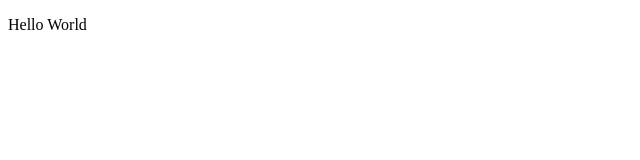
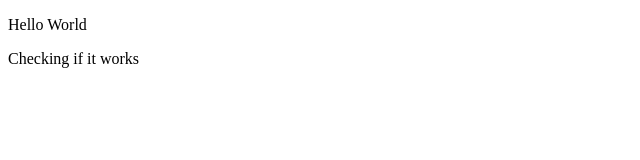
Before and after one commit to Lyatsa/testing, a plain HTML site: page index.html in a window 1280 px wide. Shown: the whole page, without its empty margins (0-640 px from the left). Drawn offline with Linux system fonts and the light colour scheme.

Commit message:
Добавила строку

```diff
--- a/index.html
+++ b/index.html
@@ -6,5 +6,6 @@
 </head>
 <body>
     <p>Hello World</p>
+    <p>Checking if it works</p>
 </body>
 </html>
```
